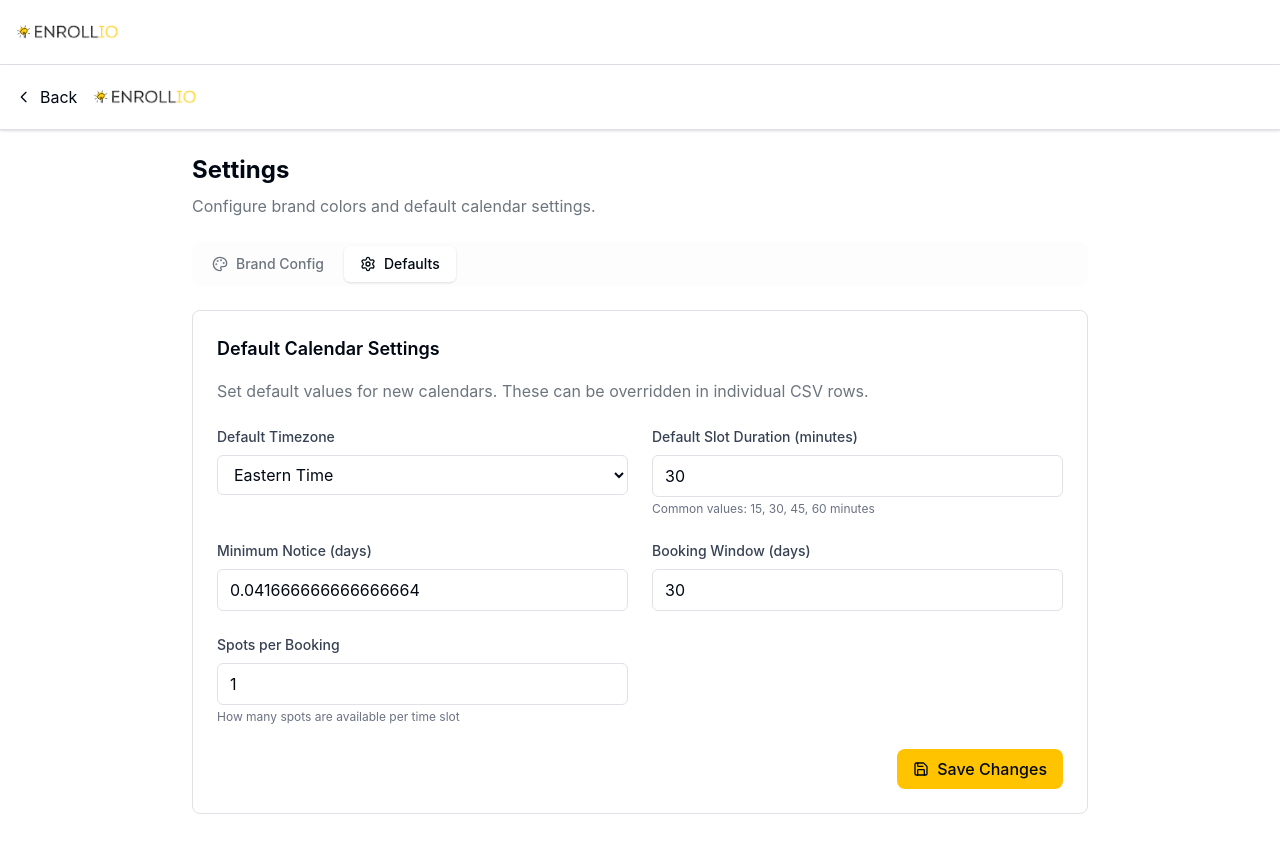
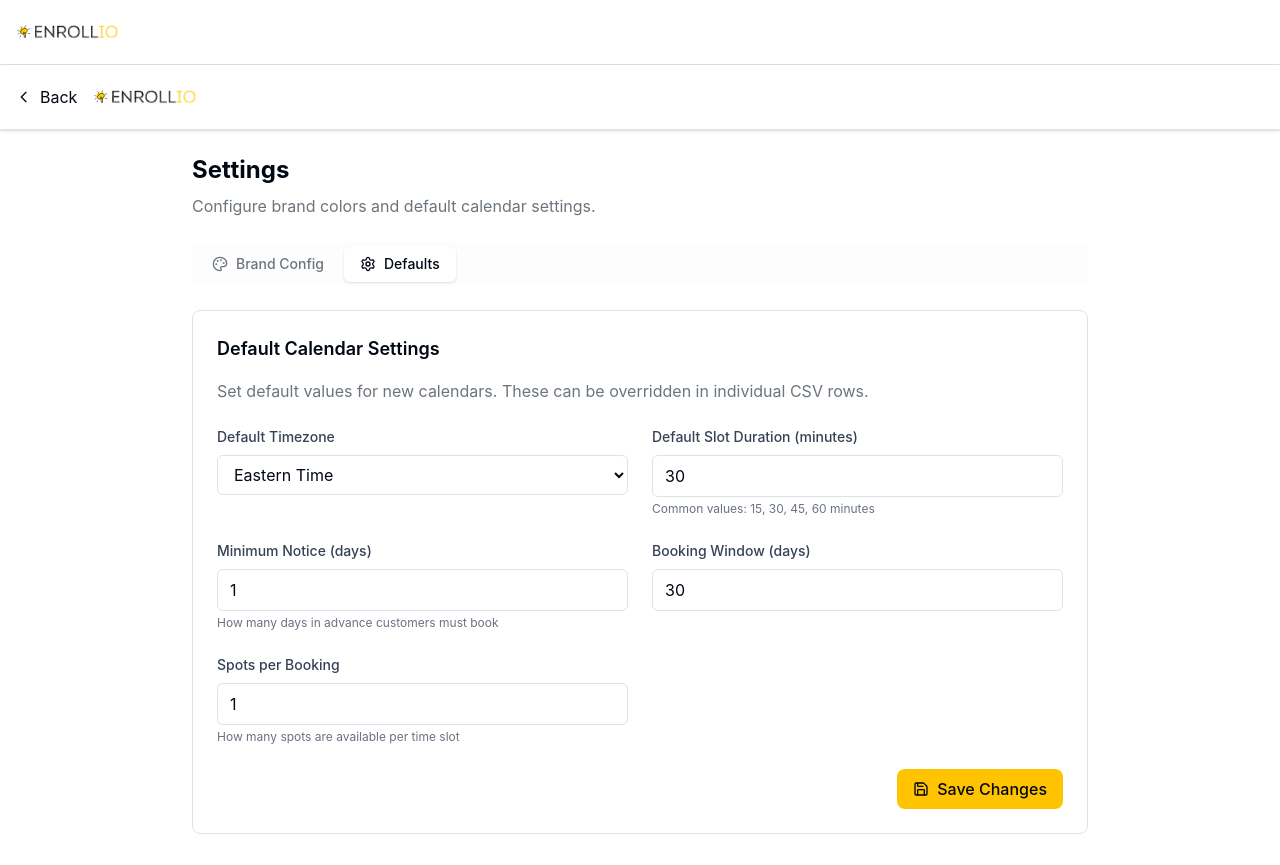
Before and after one commit to bradenrollio/easycal, a Next.js app: page /settings in a window 1280 px wide. Both pictures are taken after a click on the button "Defaults". Built offline with nearby package versions, Linux system fonts and the light colour scheme; no server answers.

Commit message:
Fix minimum notice days calculation to show whole numbers

```diff
--- a/src/app/(app)/settings/page.tsx
+++ b/src/app/(app)/settings/page.tsx
@@ -10,7 +10,7 @@ import { BrandConfigComponent } from '@/components/BrandConfig';
 interface DefaultSettings {
   availabilityTimezone: string;
   slotDurationMinutes: number;
-  minNoticeMinutes: number;
+  minNoticeDays: number;
   bookingWindowDays: number;
   spotsPerBooking: number;
   isActive: boolean;
@@ -19,7 +19,7 @@ interface DefaultSettings {
 const defaultSettings: DefaultSettings = {
   availabilityTimezone: 'America/New_York',
   slotDurationMinutes: 30,
-  minNoticeMinutes: 60,
+  minNoticeDays: 1,
   bookingWindowDays: 30,
   spotsPerBooking: 1,
   isActive: true,
@@ -156,13 +156,15 @@ export default function SettingsPage() {
                     type="number"
                     min="0"
                     max="30"
-                    value={settings.minNoticeMinutes / (24 * 60)}
+                    value={settings.minNoticeDays}
                     onChange={(e) => setSettings(prev => ({
                       ...prev,
-                      minNoticeMinutes: parseInt(e.target.value) * 24 * 60
+                      minNoticeDays: parseInt(e.target.value) || 1
                     }))}
                     className="w-full px-3 py-2 border border-border rounded-md focus:ring-2 focus:ring-brand-yellow focus:border-transparent"
+                    placeholder="1"
                   />
+                  <p className="text-xs text-gray-500 mt-1">How many days in advance customers must book</p>
                 </div>
 
                 <div>
```
